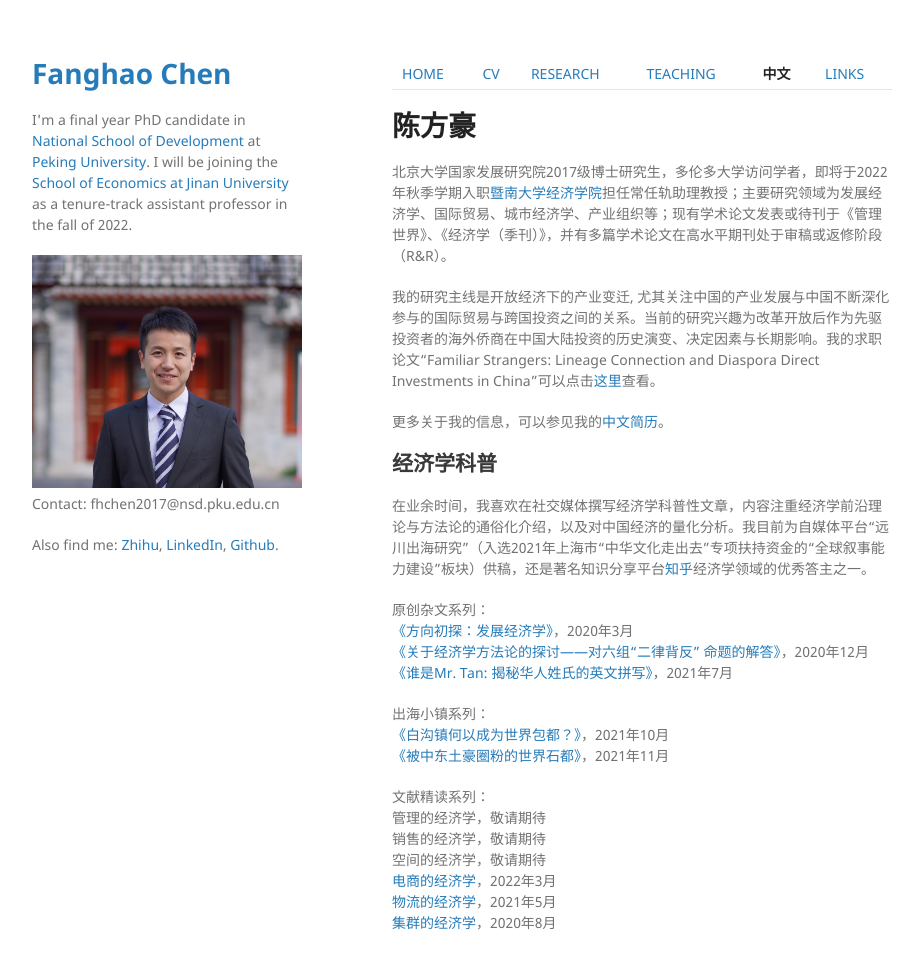
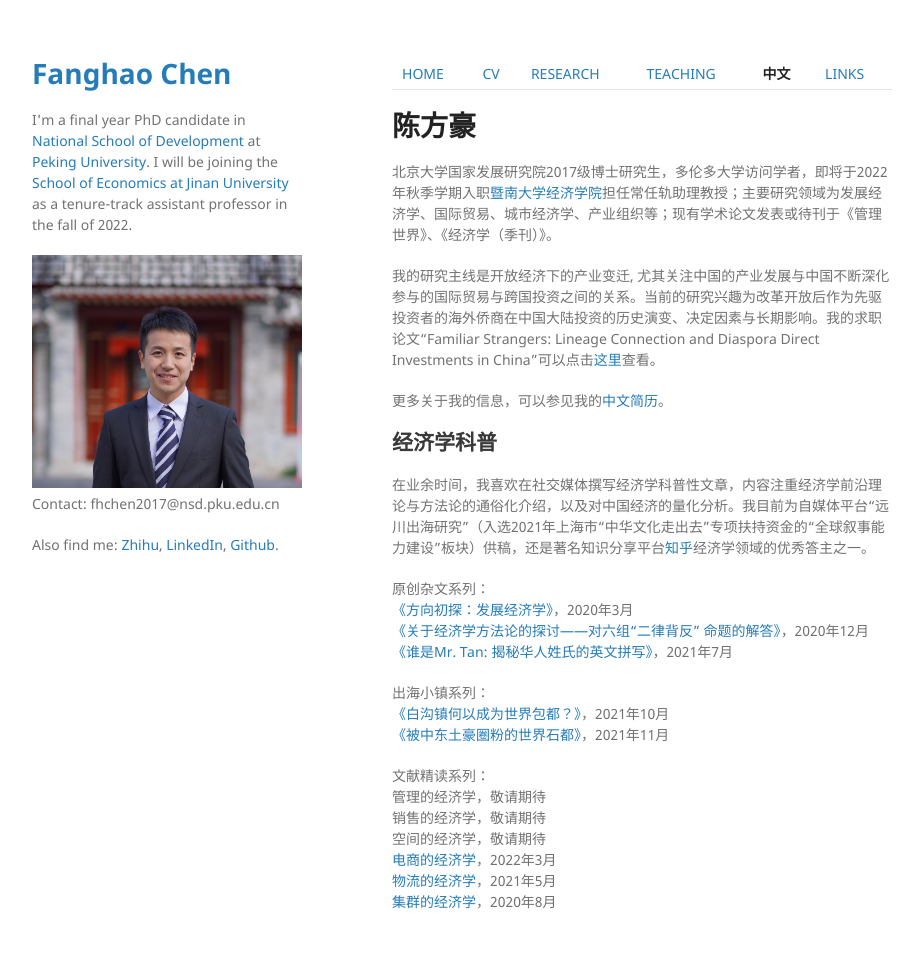
Before and after one commit to FanghaoChen/homepage, a Jekyll site: the page built from chinesepage.md, in a window 1280 px wide and 1003 px high. Shown: the top 969 px of the window, without its empty margins (178-1098 px from the left). Built offline with Jekyll 4.4.1, drawn with Linux system fonts in a browser that asks for light colours; our own code applies the rules of GitHub Pages for plain Markdown files.

Commit message:
Update chinesepage.md

```diff
--- a/chinesepage.md
+++ b/chinesepage.md
@@ -2,7 +2,7 @@
 
 # 陈方豪
 
-北京大学国家发展研究院2017级博士研究生，多伦多大学访问学者，即将于2022年秋季学期入职[暨南大学经济学院](https://ec.jnu.edu.cn/)担任常任轨助理教授；主要研究领域为发展经济学、国际贸易、城市经济学、产业组织等；现有学术论文发表或待刊于《管理世界》、《经济学（季刊）》，并有多篇学术论文在高水平期刊处于审稿或返修阶段（R&R）。
+北京大学国家发展研究院2017级博士研究生，多伦多大学访问学者，即将于2022年秋季学期入职[暨南大学经济学院](https://ec.jnu.edu.cn/)担任常任轨助理教授；主要研究领域为发展经济学、国际贸易、城市经济学、产业组织等；现有学术论文发表或待刊于《管理世界》、《经济学（季刊）》。
 
 我的研究主线是开放经济下的产业变迁, 尤其关注中国的产业发展与中国不断深化参与的国际贸易与跨国投资之间的关系。当前的研究兴趣为改革开放后作为先驱投资者的海外侨商在中国大陆投资的历史演变、决定因素与长期影响。我的求职论文“Familiar Strangers: Lineage Connection and Diaspora Direct Investments in China”可以点击[这里](./assets/familiar_stranger_draft_220303.pdf)查看。
 
```
